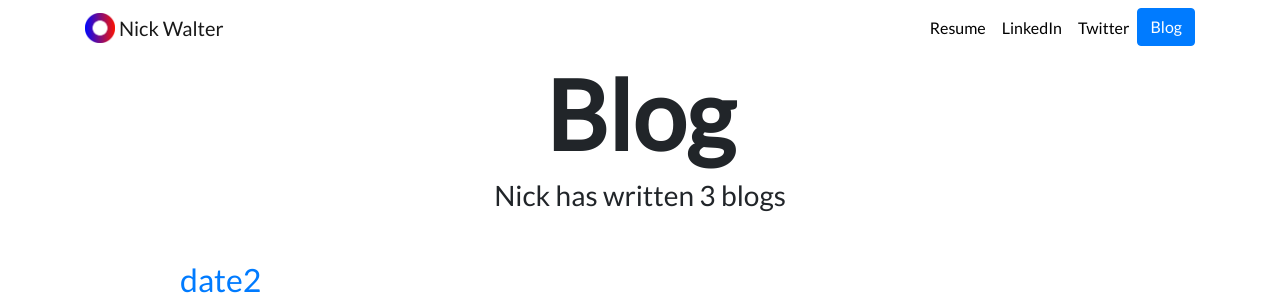
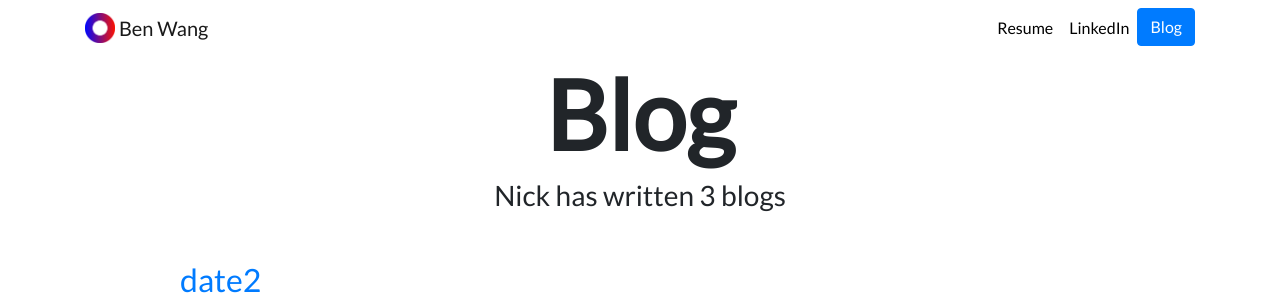
Before and after one commit to wahudong/Django_portfolio, a Django app: page /blog/ in a window 1280 px wide. Shown: the top 300 px of the page. Run offline with Django 3.2, Linux system fonts and the light colour scheme; data comes from the database, SQL or seed files in the repository; some libraries are stand-ins or nearby versions.

Commit message:
before upload to github

```diff
--- a/portfolio/templates/portfolio/base.html
+++ b/portfolio/templates/portfolio/base.html
@@ -14,9 +14,11 @@
 
   <link href="https://fonts.googleapis.com/css?family=Lato&display=swap" rel="stylesheet">
 
+  <!-- 下面一行是产生标题上的图标。tag icon -->
+
   <link rel="icon" type="image/png" href="{% static "portfolio/Logo.png" %}">
 
-  <title>Nick Walter</title>
+  <title>Ben Wang</title>
 </head>
 
 <body>
@@ -24,8 +26,8 @@
   <nav id="topNav" class="navbar navbar-expand-md navbar-light">
     <div class="container">
       <a class="navbar-brand" href="{% url 'home' %}">
-        <img src="{% static "portfolio/Logo.png" %}" width="30" height="30" class="d-inline-block align-top" alt="Nick's Logo">
-        <span>Nick Walter</span>
+        <img src="{% static "portfolio/Logo.png" %}" width="30" height="30" class="d-inline-block align-top" alt="BEN">
+        <span>Ben Wang</span>
       </a>
       <button class="navbar-toggler" type="button" data-toggle="collapse" data-target="#navbarNav" aria-controls="navbarNav" aria-expanded="false" aria-label="Toggle navigation">
         <span class="navbar-toggler-icon"></span>
@@ -33,14 +35,12 @@
       <div class="collapse navbar-collapse text-center" id="navbarNav">
         <ul class="navbar-nav ml-auto">
           <li class="nav-item">
-            <a class="nav-link" href="{% static "portfolio/resume.pdf" %}">Resume</a>
+            <a class="nav-link" href="{% static "portfolio/Resume-Ben.pdf" %}">Resume</a>
           </li>
           <li class="nav-item">
-            <a class="nav-link" href="https://www.linkedin.com/in/nick-walter/" target="_blank">LinkedIn</a>
+            <a class="nav-link" href="http://www.linkedin.com/in/huaidong-wang" target="_blank">LinkedIn</a>
           </li>
-          <li class="nav-item">
-            <a class="nav-link" href="https://twitter.com/ZappyCode" target="_blank">Twitter</a>
-          </li>
+
           <li>
             <a role="button" href="{% url 'blog:all_blogs' %}" class="btn btn-primary">Blog</a>
           </li>
```
Also changed, not shown: 3 other files.
